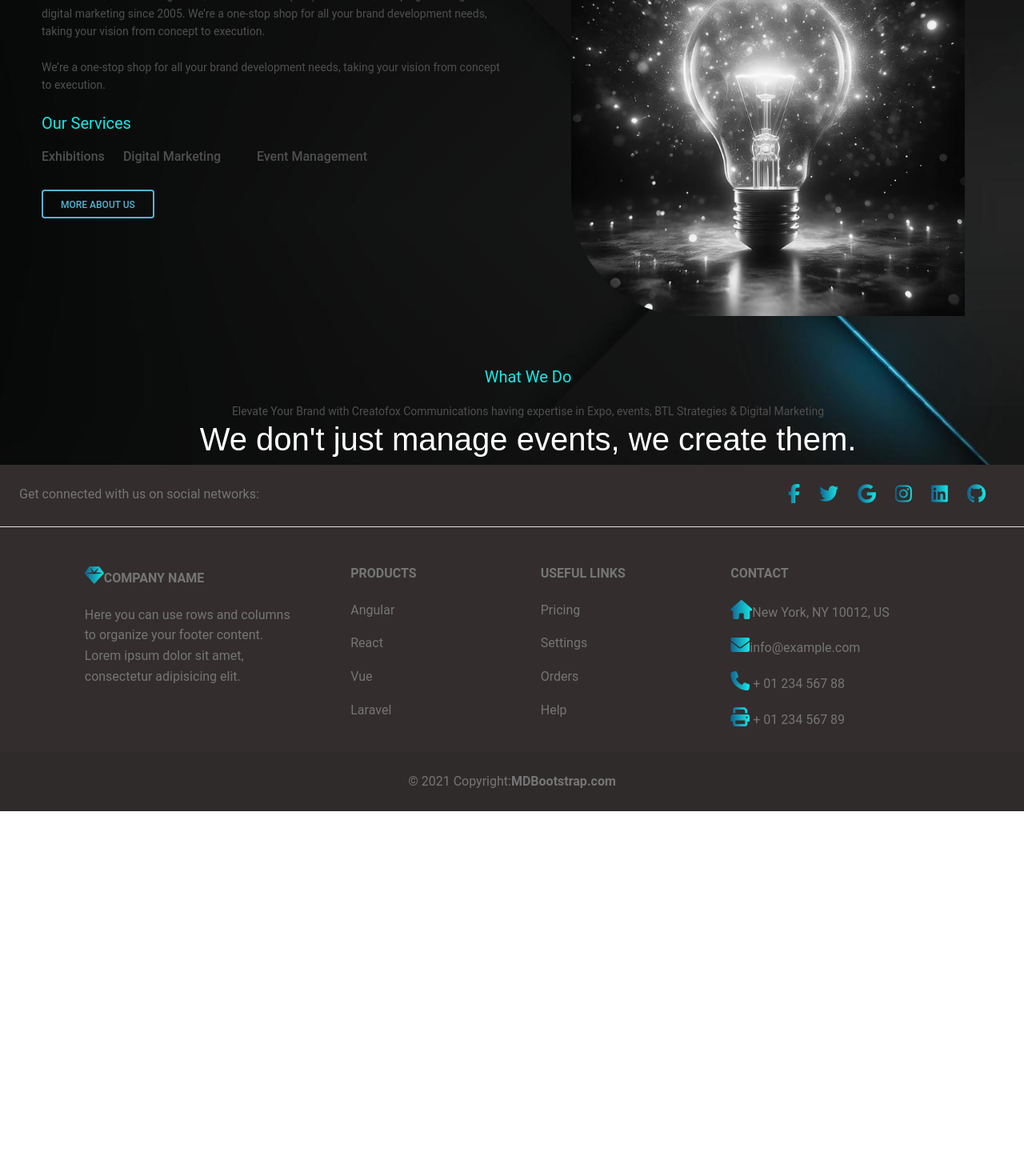
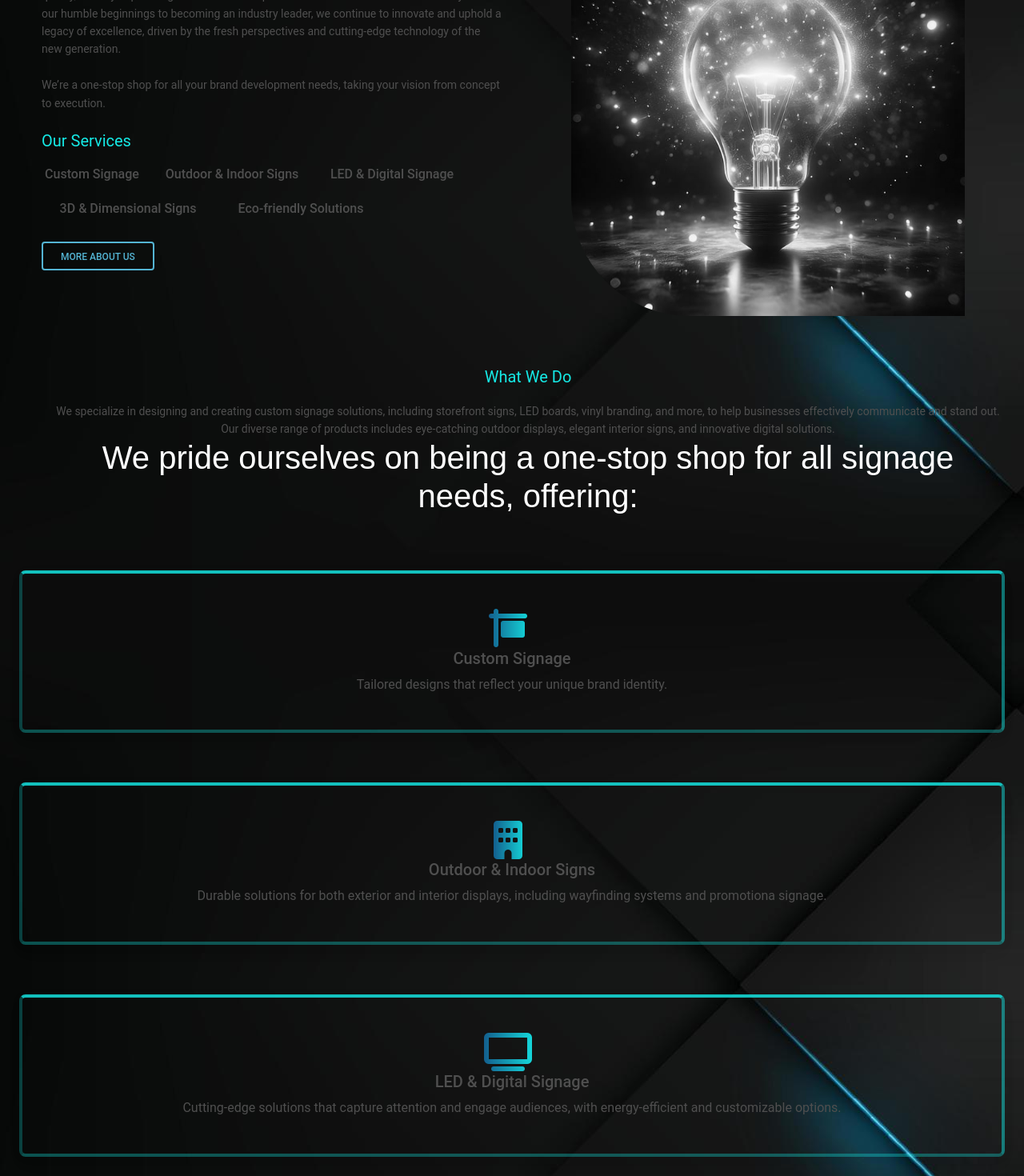
Before and after one commit to MuskanP1408/sweety__sign, a React (Create React App) app: page / in a window 1280 px wide. Shown: the part 1330-2800 px from the top of the page at 80% size. Before the commit the page ends 2344 px from the top, so only its background shows below. Built offline with nearby package versions, Linux system fonts and the light colour scheme.

Commit message:
content_changes

```diff
--- a/src/components/About.js
+++ b/src/components/About.js
@@ -47,7 +47,15 @@ export default function About() {
       <div className='mask' style={{ backgroundColor: 'rgba(0, 0, 0, 0.8)' }}>
         <div className='d-flex justify-content-left align-items-center h-100'>
           <p className='text mb-0'>About Us</p>
-          <h2 className="mini_content1">The Age Of Innovation</h2>
+          <h2 className="mini_content1"> For decades, we’ve been dedicated to creating high-quality,
+visually captivating signage that helps businesses of all sizes
+ communicate their identity and message effectively. What
+started as a small local business has grown into a trusted
+name in the signage industry, known for delivering innovative
+and impactful solutions. In the last decade, the company has
+been led by the new generation, who have brought fresh
+perspectives, cutting-edge technology, and a commitment to
+keeping our legacy of excellence alive.</h2>
         </div>
       </div>
     </div>
@@ -57,9 +65,11 @@ export default function About() {
     <p className='heading_text'>Who We Are</p>
     <h1>The Age Of Innovation</h1>
     <div className='para1'>
-    Creatofox (formerly Shyam Art) has been a leading company providing services in the sector of Exhibition,
-     Event Management, Below-The-Line (BTL) activations, campaign strategies and digital marketing since 2005.
-     We’re a one-stop shop for all your brand development needs, taking your vision from concept to execution.
+    We are a trusted signage company with decades of experience, dedicated to delivering high-quality,
+      visually captivating solutions that help businesses communicate their identity.
+        From our humble beginnings to becoming an industry leader, we continue to innovate and uphold a
+        legacy of excellence, driven by the fresh perspectives and cutting-edge technology of the new
+      generation.
     </div>
 
 
@@ -72,13 +82,13 @@ export default function About() {
           className="me-2 purpose"
           onClick={() => setActiveTab("purpose")}
         >
-          Core Purpose
+          OUR JOURNEY
         </MDBBtn>
         <MDBBtn className='values'
           color={activeTab === "values" ? "info" : "dark"}
           onClick={() => setActiveTab("values")}
         >
-          Core Values
+          WHY CHOOSE US
         </MDBBtn>
       </div>
 
@@ -86,15 +96,24 @@ export default function About() {
         <MDBCardBody>
           {activeTab === "purpose" && (
             <div className="box_text">
-              To boost your Brand value & create your distinct identity, we serve you with
-              innovative ideas, having highly professional & qualitative service with flawless
-              execution.
+              Starting as a small business focused on providing reliable, high-quality signage for local businesses,
+               we grew by embracing emerging technologies and trends. A decade ago,
+               leadership transitioned to <b>Pushpesh Pandey</b>, whose dynamic vision ushered in a new wave of
+               creativity and innovation. By adopting digital printing, LED technology, and 3D design,
+               we expanded our offerings and positioned ourselves as leaders in providing personalized,
+               sustainable signage solutions. Today, we continue to stay at the forefront of the industry,
+               meeting the diverse needs of clients across various sectors.
             </div>
           )}
           {activeTab === "values" && (
               <div className="box_text">
               Our core values are innovation, professionalism, and delivering qualitative
-              service with flawless execution.
+              service with flawless execution.Choose us for our decades of experience and expertise in
+              delivering customized, high-quality signage solutions. We leverage cutting-edge technologies
+              like digital printing, UV tech, LED lighting, and 3D design to create visually striking and
+               durable signs that reflect your brand’s identity. With a global reach and a commitment to
+               sustainability, we offer eco-friendly, energy-efficient solutions tailored to meet your specific
+               needs. Our customer-centric approach ensures a smooth and satisfying experience from start to finish.
             </div>
           )}
         </MDBCardBody>
@@ -144,7 +163,7 @@ export default function About() {
             <MDBContainer className="d-flex justify-content-center align-items-center">
 
              <div className="marquee-text">
-             EVENT MANAGEMENT / RETAIL CHAIN BRANDING / OUTDOOR MEDIA PLANING
+             CUSTOM SIGNAGE / LED & DIGITAL SIGNAGE / OUTDOOR & INDOOR SIGNS / 3D & DIMENSIONAL SIGNS / ECO-FRIENDLY SOLUTION
         </div>
 
     </MDBContainer>
@@ -152,7 +171,7 @@ export default function About() {
     <MDBContainer className="d-flex justify-content-center align-items-center">
 
              <div className="marquee-text2">
-             EVENT MANAGEMENT / RETAIL CHAIN BRANDING / OUTDOOR MEDIA PLANING
+             CUSTOM SIGNAGE / LED & DIGITAL SIGNAGE / OUTDOOR & INDOOR SIGNS / 3D & DIMENSIONAL SIGNS / ECO-FRIENDLY SOLUTION
         </div>
 
     </MDBContainer>
--- a/src/components/Footer.css
+++ b/src/components/Footer.css
@@ -2,3 +2,7 @@
     font-size: 1.5rem;
 
 }
+
+i{
+    padding-right: 10px;
+}
--- a/src/components/Footer.js
+++ b/src/components/Footer.js
@@ -100,18 +100,21 @@ export default function Footer() {
               <h6 className='text-uppercase fw-bold mb-4'>Contact</h6>
               <p>
               <i class="fa-solid fa-house footer_icon"></i>
-                New York, NY 10012, US
+              BRANCHES: AHMEDABAD - DUBAI
+              BL-1,2,& 9, Samudra Complex,Near, Swastik Cross Rd,Behind
+              Jain Derasar,Opp.Girish Cold Drinks,Vasant Vihar,Navrangpura,
+              Ahmedabad, Gujarat 380009
               </p>
               <p>
               <i class="fa-solid fa-envelope footer_icon"></i>
-                info@example.com
+                sakartech95@gmail.com
               </p>
               <p>
-              <i class="fa-solid fa-phone footer_icon"></i> + 01 234 567 88
+              <i class="fa-solid fa-phone footer_icon"></i> + 85111O7575
               </p>
-              <p>
+              {/* <p>
               <i class="fa-solid fa-print footer_icon"></i> + 01 234 567 89
-              </p>
+              </p> */}
             </MDBCol>
           </MDBRow>
         </MDBContainer>
--- a/src/components/Home.js
+++ b/src/components/Home.js
@@ -10,6 +10,7 @@ import {
   MDBCardTitle,
   MDBCardText,
   MDBCardImage,
+  MDBIcon,
 } from 'mdb-react-ui-kit';
 import bulb from './images/bulb2.jpg';
 import image from './images/image3.jpg'
@@ -92,7 +93,7 @@ export default function Home() {
                   </h1>
                 </MDBCol>
                 <MDBCol sm="12" md="4" className='sweety_sign'>
-                  <h4>Sweety_Sign is a Comprehensive Marketing Company</h4>
+                  <h4>SWEETy_SIGN ONE STOP BRANDING SOLUTION</h4>
                   <MDBBtn outline color="info" href="#">
                     Company Profile
                   </MDBBtn>
@@ -125,23 +126,34 @@ export default function Home() {
             <p className='heading_text'>Who We Are</p>
             <h1>The Age Of Innovation</h1>
             <div className='para1'>
-              Creatofox (formerly Shyam Art) has been a leading company providing services in the sector of Exhibition,
-              Event Management, Below-The-Line (BTL) activations, campaign strategies and digital marketing since 2005.
-              We’re a one-stop shop for all your brand development needs, taking your vision from concept to execution.
+            We are a trusted signage company with decades of experience, dedicated to delivering high-quality,
+            visually captivating solutions that help businesses communicate their identity.
+             From our humble beginnings to becoming an industry leader, we continue to innovate and uphold a
+             legacy of excellence, driven by the fresh perspectives and cutting-edge technology of the new
+             generation.
               <br/><br/>
               We’re a one-stop shop for all your brand development needs, taking your vision from concept to execution.
               <p className='heading_text1'>Our Services</p>
 
               <MDBRow className="mt-3 text-center">
-                <MDBCol md="2">
-                  <h6>Exhibitions</h6>
-                </MDBCol>
                 <MDBCol md="3">
-                  <h6>Digital Marketing</h6>
+                  <h6> Custom Signage</h6>
                 </MDBCol>
                 <MDBCol md="4">
-                  <h6>Event Management</h6>
+                  <h6> Outdoor & Indoor Signs</h6>
                 </MDBCol>
+                <MDBCol md="4">
+                  <h6> LED & Digital Signage</h6>
+                </MDBCol>
+
+                <MDBRow className="mt-3 text-center">
+                <MDBCol md="5">
+                  <h6> 3D & Dimensional Signs</h6>
+                </MDBCol>
+                <MDBCol md="4">
+                  <h6>Eco-friendly Solutions</h6>
+                </MDBCol>
+              </MDBRow>
               </MDBRow>
 
               <MDBRow className="mt-4">
@@ -169,11 +181,78 @@ export default function Home() {
             <MDBCol md="12">
               <p className='heading_text'>What We Do</p>
               <div className='para1'>
-                Elevate Your Brand with Creatofox Communications having expertise in Expo, events, BTL Strategies & Digital Marketing
+              We specialize in designing and creating custom signage solutions, including storefront signs,
+              LED boards, vinyl branding, and more, to help businesses effectively communicate and stand out.
+               Our diverse range of products includes eye-catching outdoor displays, elegant interior signs,
+                and innovative digital solutions.
               </div>
-              <h2>We don't just manage events, we create them.</h2>
+              <h2 className='para2'> We pride ourselves on being a one-stop shop for all signage
+              needs, offering:</h2>
             </MDBCol>
           </MDBRow>
+{/* ////////////////////////////////////////////////////////////////// */}
+
+          <div className="card-container">
+      <MDBCard className="custom-card1">
+        <MDBCardBody className='card_1'>
+          <MDBIcon icon="sign" size="3x" />
+          <MDBCardTitle> Custom Signage </MDBCardTitle>
+          <MDBCardText>
+          Tailored designs that reflect your unique
+          brand identity.
+          </MDBCardText>
+        </MDBCardBody>
+      </MDBCard>
+
+      <MDBCard className="custom-card1">
+        <MDBCardBody>
+          <MDBIcon icon="building" size="3x" />
+          <MDBCardTitle>Outdoor & Indoor Signs </MDBCardTitle>
+          <MDBCardText>
+          Durable solutions for both
+exterior and interior displays, including wayfinding systems
+and promotiona signage.
+          </MDBCardText>
+        </MDBCardBody>
+      </MDBCard>
+
+      <MDBCard className="custom-card1">
+        <MDBCardBody >
+          <MDBIcon icon="tv" size="3x" />
+          <MDBCardTitle>LED & Digital Signage </MDBCardTitle>
+          <MDBCardText>
+           Cutting-edge solutions that capture
+ attention and engage audiences, with energy-efficient and
+ customizable options.
+          </MDBCardText>
+        </MDBCardBody>
+      </MDBCard>
+
+      <MDBCard className="custom-card1">
+        <MDBCardBody>
+          <MDBIcon icon="cube" size="3x" />
+          <MDBCardTitle> 3D & Dimensional Signs </MDBCardTitle>
+          <MDBCardText>
+          Stunning, attention-grabbing
+          designs  that elevate your visual presence.
+          </MDBCardText>
+        </MDBCardBody>
+      </MDBCard>
+
+      <MDBCard className="custom-card1">
+        <MDBCardBody>
+          <MDBIcon icon="leaf" size="3x" />
+          <MDBCardTitle>Eco-friendly Solutions </MDBCardTitle>
+          <MDBCardText>
+           Sustainable materials and
+processes that minimize environmental impact.We combine
+creativity, craftsmanship, and advanced technologies to
+create signage that is not only visually compelling but also
+functional and long-lasting.
+          </MDBCardText>
+        </MDBCardBody>
+      </MDBCard>
+    </div>
         </MDBContainer>
       </MDBContainer>
     </div>
--- a/src/components/Homecss.css
+++ b/src/components/Homecss.css
@@ -168,6 +168,10 @@ body {
   h1 {
     font-size:1rem; /* Reduce font size for smaller devices */
   }
+  .para2{
+    font-size: 22px;
+    margin-top: 10px;
+  }
   i{
     font-size: 2.5rem;
 
@@ -268,3 +272,43 @@ h2{
     transform: translateX(0); /* End at its original position */
   }
 }
+
+
+/* Fly-in from left */
+.fly-in-left {
+  transform: translateX(-100%);
+  opacity: 0;
+  animation: flyInLeft 1s forwards;
+}
+
+/* Fly-in from right */
+.fly-in-right {
+  transform: translateX(100%);
+  opacity: 0;
+  animation: flyInRight 1s forwards;
+}
+
+/* Define keyframes for the animations */
+@keyframes flyInLeft {
+  to {
+    transform: translateX(0);
+    opacity: 1;
+  }
+}
+
+@keyframes flyInRight {
+  to {
+    transform: translateX(0);
+    opacity: 1;
+  }
+}
+
+.custom-card1 {
+  border: 4px solid #15eae6; /* You can choose the desired border color */
+  position: relative;
+  border: 4px solid transparent; /* Initially set the border to transparent */
+  padding: 20px;
+  animation: borderAnimation 2s ease-out infinite;
+  background-color: transparent;
+  margin-top: 5%;
+}
```
Also changed, not shown: src/components/About.css (+11 -4 lines).
